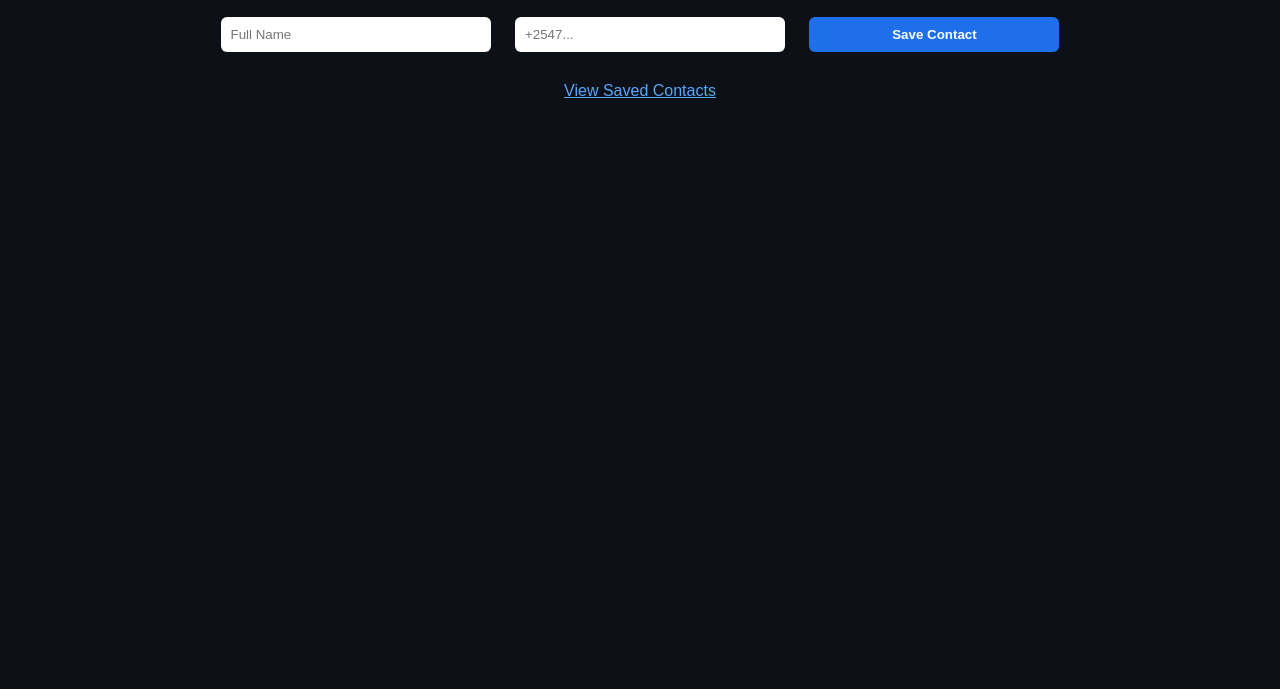
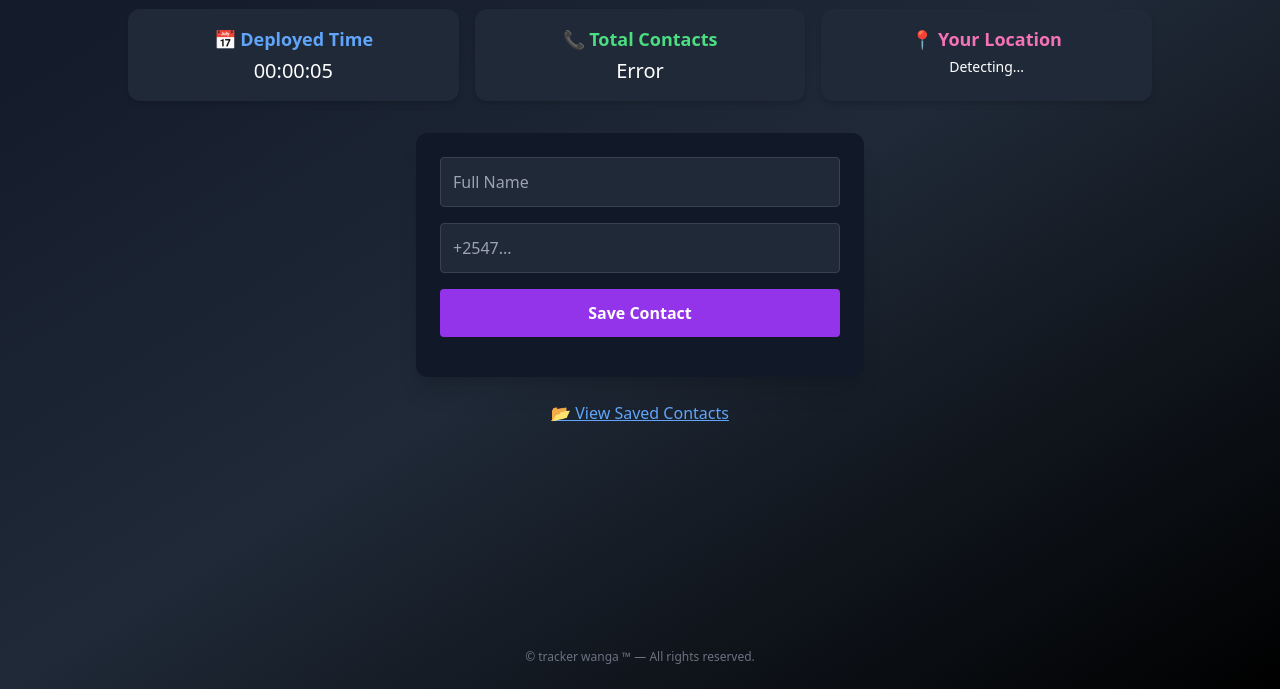
Before and after one commit to Wangatracker/websky, a website: page public/index.html in a window 1280 px wide. Shown: the part 111-800 px from the top of the page. Drawn offline with nearby package versions, Linux system fonts and the light colour scheme; no server answers.

Commit message:
Update index.html

```diff
--- a/public/index.html
+++ b/public/index.html
@@ -4,48 +4,75 @@
   <meta charset="UTF-8" />
   <meta name="viewport" content="width=device-width, initial-scale=1.0"/>
   <title>WANGA VCF Generator</title>
-  <style>
-    body {
-      font-family: Arial, sans-serif;
-      background: #0d1117;
-      color: white;
-      display: flex;
-      flex-direction: column;
-      align-items: center;
-      padding: 30px;
-    }
-    input, button {
-      padding: 10px;
-      margin: 10px;
-      width: 250px;
-      border-radius: 6px;
-      border: none;
-    }
-    button {
-      background: #1f6feb;
-      color: white;
-      font-weight: bold;
-      cursor: pointer;
-    }
-    a {
-      color: #58a6ff;
-      margin-top: 20px;
-    }
-  </style>
+  <script src="https://cdn.tailwindcss.com"></script>
 </head>
-<body>
-  <h1>Save Contact to VCF</h1>
-  <form id="contactForm">
-    <input type="text" id="name" placeholder="Full Name" required />
-    <input type="tel" id="phone" placeholder="+2547..." required />
-    <button type="submit">Save Contact</button>
+<body class="bg-gradient-to-br from-gray-900 via-gray-800 to-black text-white font-sans min-h-screen flex flex-col items-center p-6">
+
+  <header class="text-center mb-6">
+    <h1 class="text-4xl font-bold text-purple-400 mb-2">WANGA CONTACT VCF</h1>
+    <p class="text-gray-300">Create and download contacts in VCF format quickly. No login required.</p>
+  </header>
+
+  <!-- Info Cards -->
+  <div class="grid grid-cols-1 md:grid-cols-3 gap-4 w-full max-w-5xl mb-8 text-center">
+    <div class="bg-gray-800 rounded-xl p-4 shadow-md">
+      <h2 class="text-lg text-blue-400 font-semibold">📅 Deployed Time</h2>
+      <p id="deployTime" class="text-white text-xl mt-1">0:00:00</p>
+    </div>
+    <div class="bg-gray-800 rounded-xl p-4 shadow-md">
+      <h2 class="text-lg text-green-400 font-semibold">📞 Total Contacts</h2>
+      <p id="contactCount" class="text-white text-xl mt-1">...</p>
+    </div>
+    <div class="bg-gray-800 rounded-xl p-4 shadow-md">
+      <h2 class="text-lg text-pink-400 font-semibold">📍 Your Location</h2>
+      <p id="location" class="text-white text-sm mt-1">Detecting...</p>
+    </div>
+  </div>
+
+  <!-- Form -->
+  <form id="contactForm" class="w-full max-w-md bg-gray-900 rounded-xl p-6 shadow-xl">
+    <input type="text" id="name" placeholder="Full Name" required class="w-full p-3 rounded mb-4 bg-gray-800 border border-gray-700 focus:outline-none focus:ring-2 focus:ring-purple-500" />
+    <input type="tel" id="phone" placeholder="+2547..." required class="w-full p-3 rounded mb-4 bg-gray-800 border border-gray-700 focus:outline-none focus:ring-2 focus:ring-blue-500" />
+    <button type="submit" class="w-full bg-purple-600 hover:bg-purple-700 text-white font-bold py-3 rounded transition">Save Contact</button>
+    <div id="message" class="text-center mt-4 text-sm"></div>
   </form>
 
-  <div id="message"></div>
+  <!-- View Link -->
+  <a href="/contacts.html" class="mt-6 text-blue-400 underline">📂 View Saved Contacts</a>
 
-  <a href="/contacts.html">View Saved Contacts</a>
+  <!-- Footer -->
+  <footer class="mt-auto pt-12 text-center text-gray-500 text-xs">
+    &copy; tracker wanga ™ — All rights reserved.
+  </footer>
 
   <script>
+    // Countdown since deployment
+    const deployTimeElem = document.getElementById('deployTime');
+    const start = new Date();
+    setInterval(() => {
+      const now = new Date();
+      const diff = Math.floor((now - start) / 1000);
+      const h = String(Math.floor(diff / 3600)).padStart(2, '0');
+      const m = String(Math.floor((diff % 3600) / 60)).padStart(2, '0');
+      const s = String(diff % 60).padStart(2, '0');
+      deployTimeElem.textContent = `${h}:${m}:${s}`;
+    }, 1000);
+
+    // Geolocation
+    const locationElem = document.getElementById('location');
+    if (navigator.geolocation) {
+      navigator.geolocation.getCurrentPosition(
+        pos => {
+          const { latitude, longitude } = pos.coords;
+          locationElem.textContent = `Lat: ${latitude.toFixed(3)}, Lng: ${longitude.toFixed(3)}`;
+        },
+        () => locationElem.textContent = 'Permission denied'
+      );
+    } else {
+      locationElem.textContent = 'Not supported';
+    }
+
+    // Submit form
     const form = document.getElementById('contactForm');
     const message = document.getElementById('message');
 
@@ -61,14 +88,27 @@
       });
 
       const data = await res.json();
-
       if (data.success) {
-        message.innerHTML = `<p>✅ Saved! <a href="${data.vcf}" download>Download VCF</a></p>`;
+        message.innerHTML = `<p class="text-green-400">✅ Saved! <a href="${data.vcf}" download class="underline text-blue-400">Download VCF</a></p>`;
         form.reset();
+        fetchCount(); // Refresh counter
       } else {
-        message.innerHTML = `<p style="color:red;">❌ ${data.message}</p>`;
+        message.innerHTML = `<p class="text-red-400">❌ ${data.message}</p>`;
       }
     });
+
+    // Fetch contact count
+    async function fetchCount() {
+      try {
+        const res = await fetch('/api/count');
+        const data = await res.json();
+        document.getElementById('contactCount').textContent = data.count || '0';
+      } catch {
+        document.getElementById('contactCount').textContent = 'Error';
+      }
+    }
+
+    fetchCount();
   </script>
 </body>
-</html>
+      </html>
```
